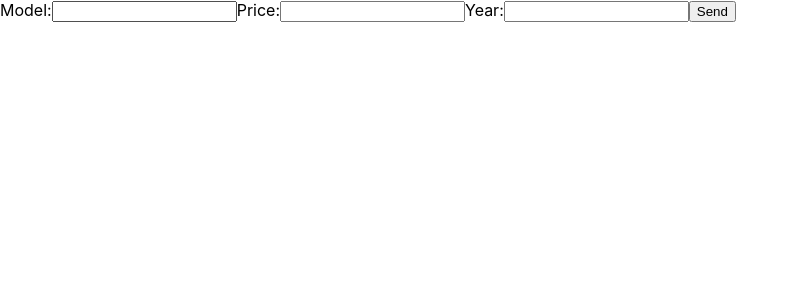
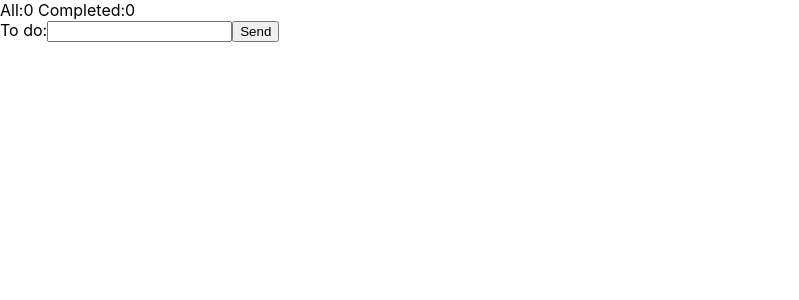
Before and after one commit to MaximZag/react-hw-cw, a React (Create React App) app: page /cars in a window 1280 px wide. Shown: the top 300 px of the page, without its empty margins (0-799 px from the left). Built offline with nearby package versions, Linux system fonts and the light colour scheme.

Commit message:
lesson5-todo

```diff
--- a/src/App.js
+++ b/src/App.js
@@ -1,12 +1,12 @@
 import './App.css';
 import Form from "./components/Form/Form";
-import Cars from "./components/Cars/Cars";
+import Tasks from "./components/Tasks/Tasks";
 
 function App() {
     return (
         <div>
             <Form/>
-            <Cars/>
+            <Tasks/>
         </div>
     );
 }
--- a/src/components/Car/Car.js
+++ /dev/null
@@ -1,18 +0,0 @@
-import React from 'react';
-import {useDispatch} from "react-redux";
-import {carActions} from "../../store/car.slice";
-
-const Car = ({car}) => {
-    const {model, price, year, id} = car
-    const dispatch = useDispatch()
-    return (
-        <div>
-            <div>{model}</div>
-            <div>{price}</div>
-            <div>{year}</div>
-            <button onClick={()=>dispatch(carActions.deleteCar({id}))}>Delete</button>
-        </div>
-    );
-};
-
-export default Car;
--- a/src/components/Cars/Cars.js
+++ /dev/null
@@ -1,15 +0,0 @@
-import React from 'react';
-import {useSelector} from "react-redux";
-import Car from "../Car/Car";
-
-const Cars = () => {
-    const {cars} = useSelector(state => state['carReducer'])
-
-    return (
-        <div>
-            {cars.map(car=><Car key={car.id} car={car}/>)}
-        </div>
-    );
-};
-
-export default Cars;
--- a/src/components/Form/Form.js
+++ b/src/components/Form/Form.js
@@ -1,23 +1,26 @@
 import React from 'react';
 import {useForm} from "react-hook-form";
-import {useDispatch} from "react-redux";
-import {carActions} from "../../store/car.slice";
+import {useDispatch, useSelector} from "react-redux";
+import {todoActions} from "../../store/todo.slice";
 
 const Form = () => {
     const {register, handleSubmit, reset} = useForm()
     const dispatch = useDispatch()
+    const {all, complete} = useSelector(state => state['todoReducer'])
 
     const submit = (data) => {
-        dispatch(carActions.addCar({data}))
+        dispatch(todoActions.addToDo({data}))
+        dispatch(todoActions.allCounter(1))
         reset()
     }
 
     return (
         <div>
+            <div>
+                All:{all} Completed:{complete}
+            </div>
             <form onSubmit={handleSubmit(submit)}>
-                <label>Model:<input type="text" {...register('model')}/></label>
-                <label>Price:<input type="text" {...register('price')}/></label>
-                <label>Year:<input type="text" {...register('year')}/></label>
+                <label>To do:<input type="text" {...register('todo')}/></label>
                 <button>Send</button>
             </form>
         </div>
--- /dev/null
+++ b/src/components/Task/Task.js
@@ -0,0 +1,23 @@
+import React from 'react';
+import {useDispatch} from "react-redux";
+
+import {todoActions} from "../../store/todo.slice";
+
+const Task = ({task:{id, todo}}) => {
+
+    const dispatch = useDispatch()
+
+    const twoActions=()=>{
+        dispatch(todoActions.deleteToDo({id}))
+        dispatch(todoActions.allCounter(-1))
+    }
+
+    return (
+        <div>
+            <div>{todo}</div>
+            <button onClick={twoActions}>Delete</button>
+        </div>
+    );
+};
+
+export default Task;
--- /dev/null
+++ b/src/components/Tasks/Tasks.js
@@ -0,0 +1,15 @@
+import React from 'react';
+import {useSelector} from "react-redux";
+import Task from "../Task/Task";
+
+const Tasks = () => {
+    const {todo} = useSelector(state => state['todoReducer'])
+console.log(todo)
+    return (
+        <div>
+            {todo.map(task=><Task key={task.id} task={task}/>)}
+        </div>
+    );
+};
+
+export default Tasks;
--- a/src/store/car.slice.js
+++ /dev/null
@@ -1,21 +0,0 @@
-import {createSlice} from "@reduxjs/toolkit";
-
-const carSlice=createSlice(
-    {
-        name:'carSlice',
-        initialState:{cars:[]},
-        reducers:{
-            addCar:(state,action)=>{
-                state.cars.push({id:new Date().getTime(), ...action.payload.data})
-            },
-            deleteCar:(state,action)=>{
-                state.cars=state.cars.filter(car=>car.id !== action.payload.id)
-            }
-        }
-    })
-
-const carReducer=carSlice.reducer;
-const {addCar,deleteCar}=carSlice.actions
-
-export default carReducer
-export const carActions={addCar,deleteCar}
--- a/src/store/redux.js
+++ b/src/store/redux.js
@@ -1,8 +1,8 @@
 import {configureStore} from "@reduxjs/toolkit";
 
-import carReducer from "./car.slice";
+import todoReducer from "./todo.slice";
 
 const store=configureStore(
-    {reducer:{carReducer}}
+    {reducer:{todoReducer}}
 )
 export default store
--- /dev/null
+++ b/src/store/todo.slice.js
@@ -0,0 +1,28 @@
+import {createSlice} from "@reduxjs/toolkit";
+
+const todoSlice=createSlice(
+    {
+        name:'todoSlice',
+        initialState:{
+            todo:[],
+            all:0,
+            complete:0
+        },
+        reducers:{
+            addToDo:(state,action)=>{
+                state.todo.push({id:new Date().getTime(), ...action.payload.data})
+            },
+            deleteToDo:(state,action)=>{
+                state.todo=state.todo.filter(task=>task.id !== action.payload.id)
+            },
+            allCounter:(state,action)=>{
+                state.all=state.all+action.payload
+            }
+        }
+    })
+
+const todoReducer=todoSlice.reducer;
+const {addToDo, deleteToDo, allCounter}=todoSlice.actions
+
+export default todoReducer
+export const todoActions={addToDo, deleteToDo, allCounter}
```
